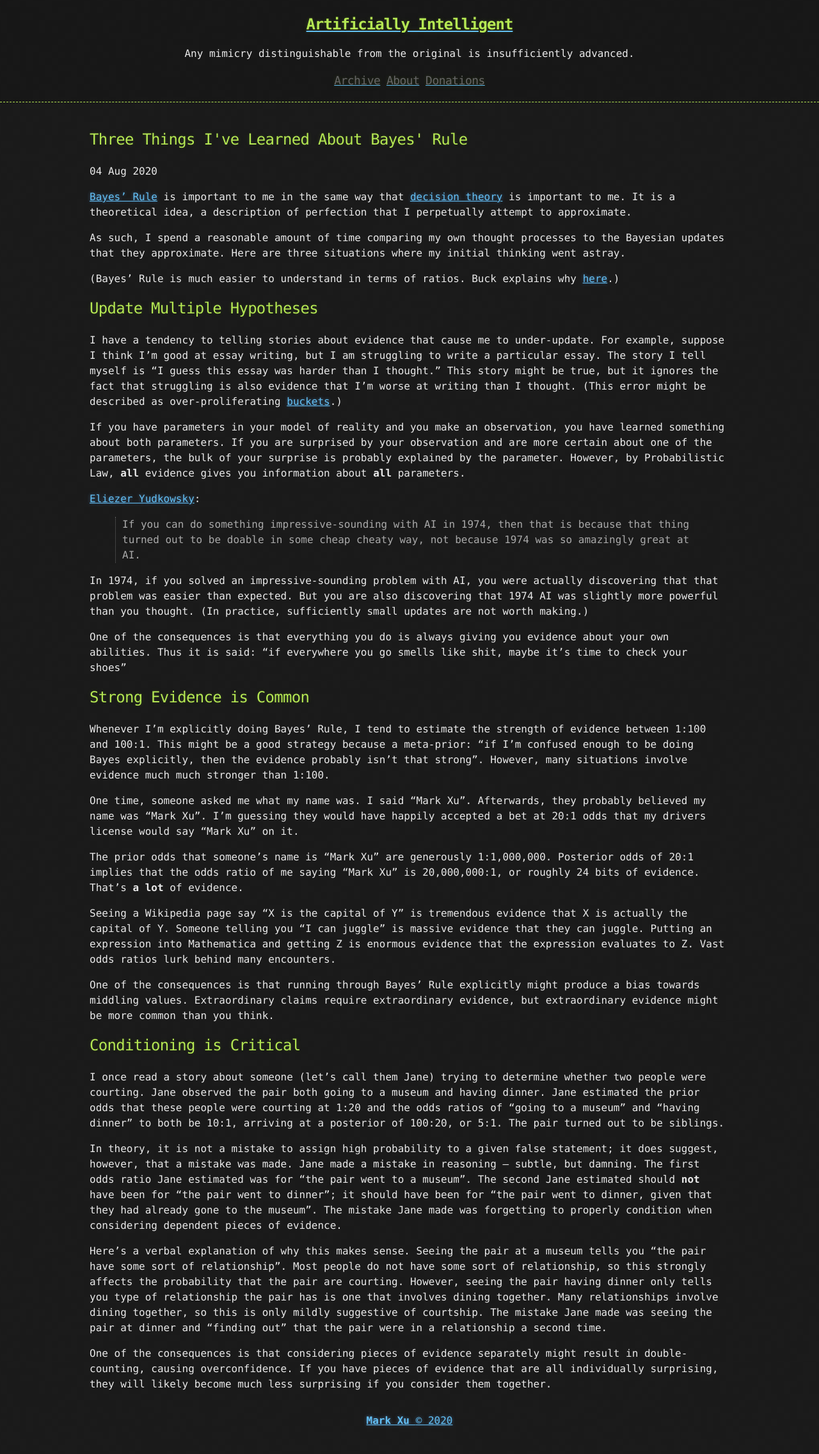
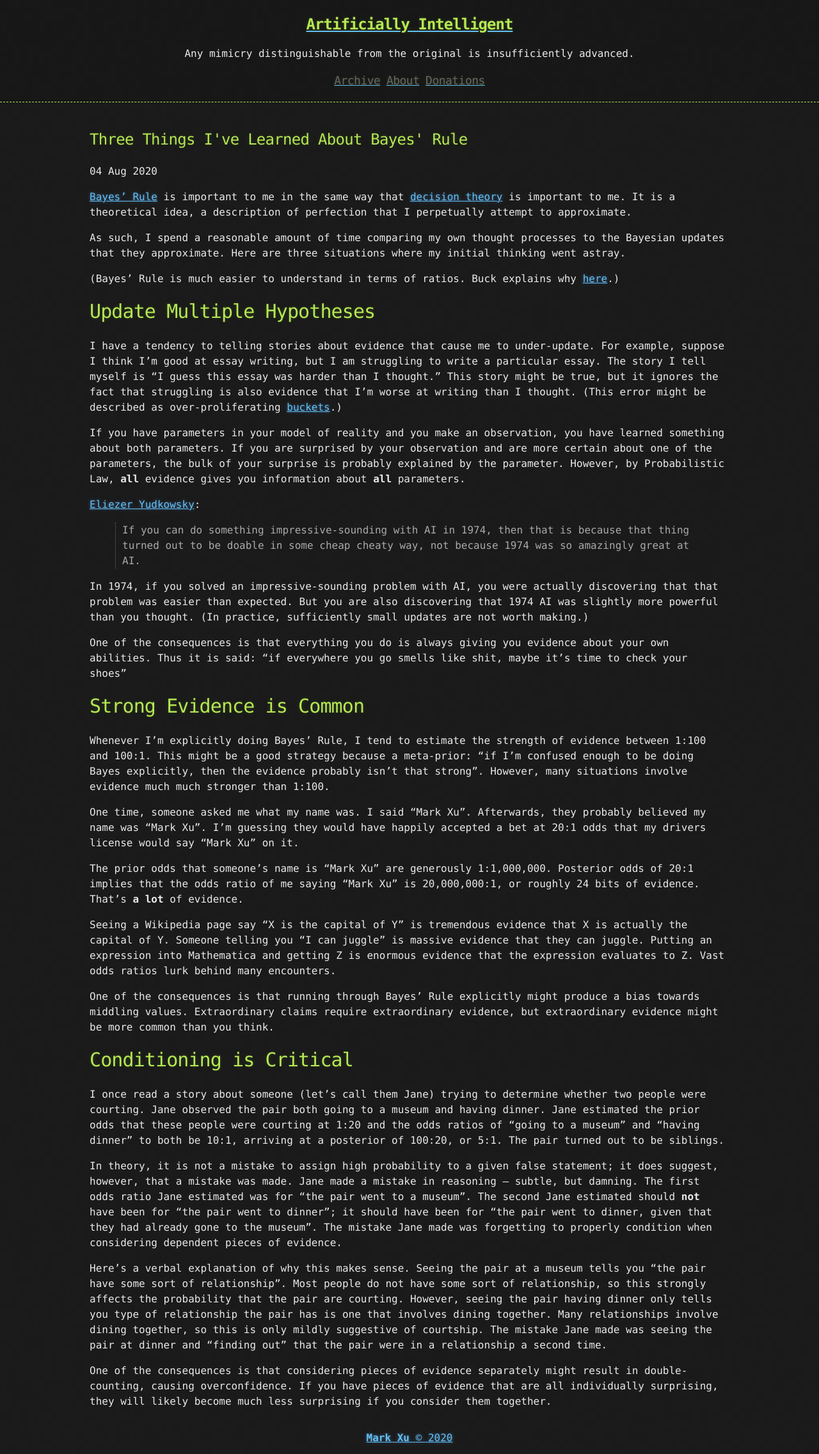
Before and after one commit to tocttou/hacker-blog, a Jekyll site: the page built from _posts/2020-8-4-Three-Bayes-Learnings.md, in a window 1280 px wide. Shown: the whole page at 64% size. Built offline with Jekyll 4.4.1, drawn with Linux system fonts in a browser that asks for light colours; before the commit the page ends 2246 px from its top, so only the background shows below that.

```diff
--- a/_posts/2020-8-4-Three-Bayes-Learnings.md
+++ b/_posts/2020-8-4-Three-Bayes-Learnings.md
@@ -9,7 +9,7 @@ As such, I spend a reasonable amount of time comparing my own thought processes
 
 (Bayes' Rule is much easier to understand in terms of ratios. Buck explains why [here](http://shlegeris.com/2019/12/01/bayes).)
 
-## Update Multiple Hypotheses
+# Update Multiple Hypotheses
 
 I have a tendency to telling stories about evidence that cause me to under-update. For example, suppose I think I'm good at essay writing, but I am struggling to write a particular essay. The story I tell myself is "I guess this essay was harder than I thought." This story might be true, but it ignores the fact that struggling is also evidence that I'm worse at writing than I thought. (This error might be described as over-proliferating [buckets](https://www.lesswrong.com/posts/EEv9JeuY5xfuDDSgF/flinching-away-from-truth-is-often-about-protecting-the).)
 
@@ -23,7 +23,7 @@ In 1974, if you solved an impressive-sounding problem with AI, you were actually
 
 One of the consequences is that everything you do is always giving you evidence about your own abilities. Thus it is said: "if everywhere you go smells like shit, maybe it's time to check your shoes"
 
-## Strong Evidence is Common
+# Strong Evidence is Common
 
 Whenever I'm explicitly doing Bayes' Rule, I tend to estimate the strength of evidence between 1:100 and 100:1. This might be a good strategy because a meta-prior: "if I'm confused enough to be doing Bayes explicitly, then the evidence probably isn't that strong". However, many situations involve evidence much much stronger than 1:100.
 
@@ -35,7 +35,7 @@ Seeing a Wikipedia page say "X is the capital of Y" is tremendous evidence that
 
 One of the consequences is that running through Bayes' Rule explicitly might produce a bias towards middling values. Extraordinary claims require extraordinary evidence, but extraordinary evidence might be more common than you think.
 
-## Conditioning is Critical
+# Conditioning is Critical
 
 I once read a story about someone (let's call them Jane) trying to determine whether two people were courting. Jane observed the pair both going to a museum and having dinner. Jane estimated the prior odds that these people were courting at 1:20 and the odds ratios of "going to a museum" and "having dinner" to both be 10:1, arriving at a posterior of 100:20, or 5:1. The pair turned out to be siblings.
 
```
